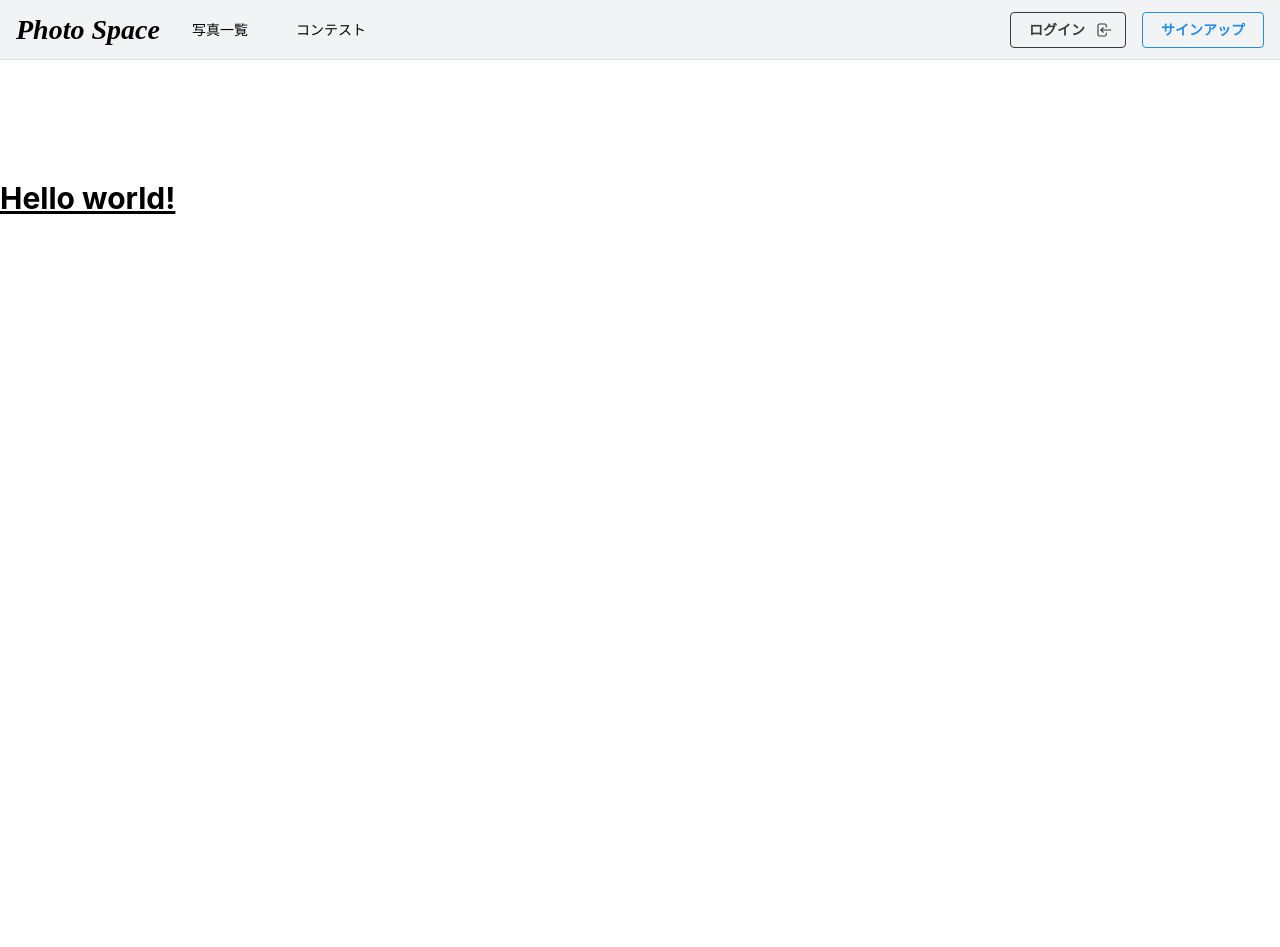
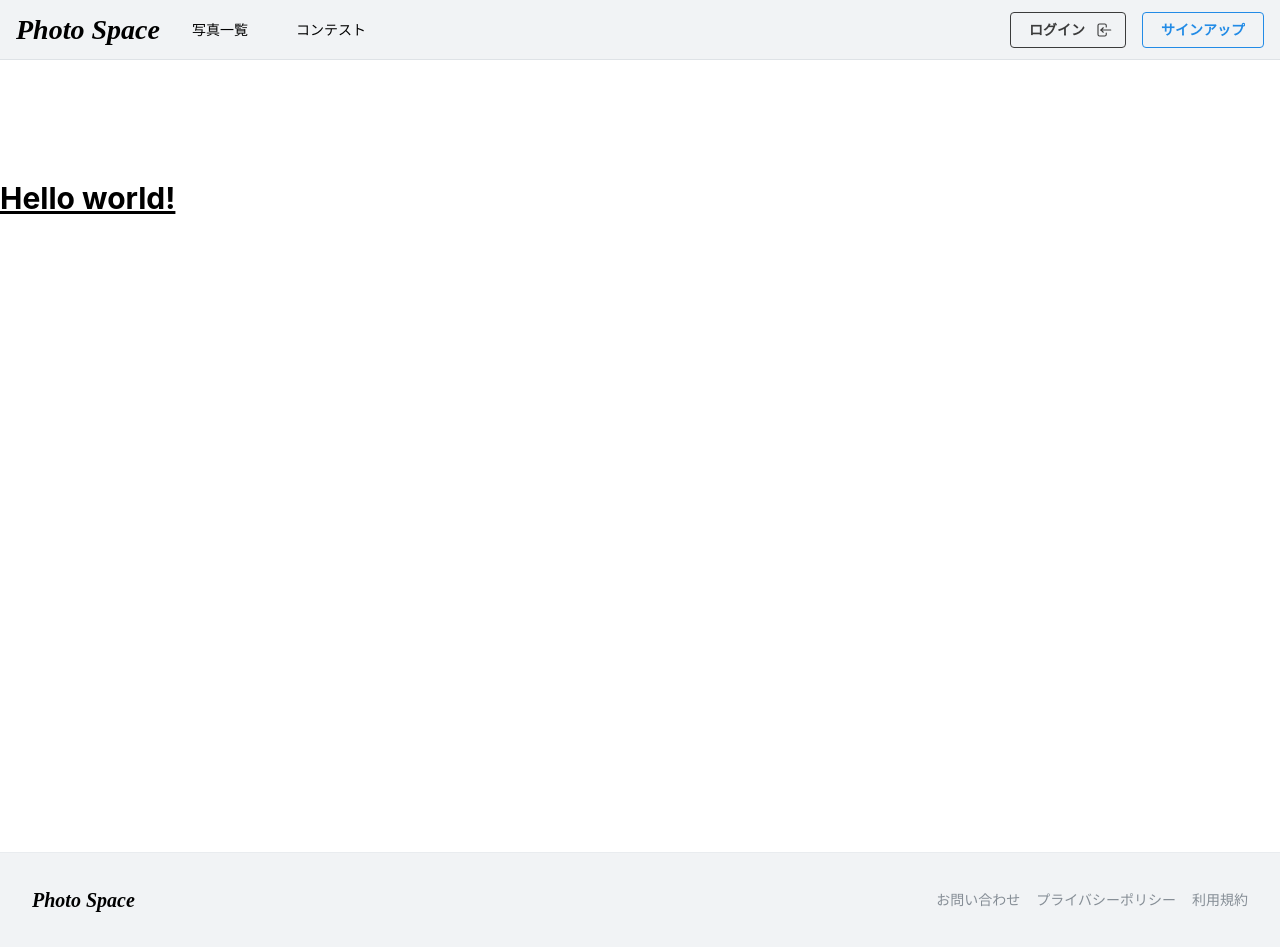
Before and after one commit to kyohei328/photoreco, a React (Vite) app in the folder frontend/: page / in a window 1280 px wide. Before the commit the page ends 800 px from the top, so only its background shows below. Built offline with nearby package versions, Linux system fonts and the light colour scheme.

Commit message:
add_footer

```diff
--- a/frontend/src/App.css
+++ b/frontend/src/App.css
@@ -4,9 +4,9 @@
   margin: 0 auto;
   padding: 2rem;
   text-align: center;
-}
+} */
 
-.logo {
+/* .logo {
   height: 6em;
   padding: 1.5em;
   will-change: filter;
--- a/frontend/src/App.tsx
+++ b/frontend/src/App.tsx
@@ -1,19 +1,28 @@
 
 import './App.css'
-import { Link } from "react-router-dom"
 import '@mantine/core/styles.css';
 import { MantineProvider } from '@mantine/core';
 import { Header } from './components/Header';
+import { Footer } from './components/Footer';
+import { css } from '@emotion/react'
+
+const Styles = ({
+  heightstyle: css ({
+    height: '69vh',
+  })
+})
+
 
 function App(): JSX.Element {
 
   return (
-     <MantineProvider>
+    <MantineProvider>
       <Header/>
         <div>
-          <h1 className="text-3xl font-bold underline">Hello world!</h1>
+          <h1  css={Styles.heightstyle} className="text-3xl font-bold underline">Hello world!</h1>
         </div>
-      </MantineProvider>
+      <Footer />
+    </MantineProvider>
   )
 }
 
--- /dev/null
+++ b/frontend/src/assets/FooterSimple.module.css
@@ -0,0 +1,25 @@
+.footer {
+  margin-top: rem(120px);
+  border-top: rem(1px) solid light-dark(var(--mantine-color-gray-2), var(--mantine-color-dark-5));
+  padding-left: var(--mantine-spacing-md);
+  padding-right: var(--mantine-spacing-md);
+}
+
+.inner {
+  display: flex;
+  justify-content: space-between;
+  align-items: center;
+  padding-top: var(--mantine-spacing-xl);
+  padding-bottom: var(--mantine-spacing-xl);
+  max-width: 100%;
+
+  @media (max-width: $mantine-breakpoint-xs) {
+    flex-direction: column;
+  }
+}
+
+.links {
+  @media (max-width: $mantine-breakpoint-xs) {
+    margin-top: var(--mantine-spacing-md);
+  }
+}
--- a/frontend/src/components/Footer.tsx
+++ b/frontend/src/components/Footer.tsx
@@ -0,0 +1,46 @@
+import { Container, Group, Anchor } from '@mantine/core';
+import classes from '../assets/FooterSimple.module.css';
+import { css } from '@emotion/react';
+
+const Styles = {
+  LogoStyle: css ({
+    fontSize: '20px',
+    fontWeight: 'bold',
+    fontFamily: 'Bodoni',
+    fontStyle: 'oblique 15deg',
+  }),
+  FooterStyle: css ({
+    backgroundColor: '#F1F3F5',
+  })
+}
+
+const links = [
+  { link: '#', label: 'お問い合わせ' },
+  { link: '#', label: 'プライバシーポリシー' },
+  { link: '#', label: '利用規約' },
+];
+
+export function Footer() {
+  const items = links.map((link) => (
+    <Anchor<'a'>
+      c="dimmed"
+      key={link.label}
+      href={link.link}
+      onClick={(event) => event.preventDefault()}
+      size="sm"
+    >
+      {link.label}
+    </Anchor>
+  ));
+
+  return (
+    <div css={Styles.FooterStyle} className={classes.footer}>
+      <Container className={classes.inner}>
+        <a css={Styles.LogoStyle} href='/'>
+          Photo Space
+        </a>
+        <Group className={classes.links}>{items}</Group>
+      </Container>
+    </div>
+  );
+}
--- a/frontend/src/index.css
+++ b/frontend/src/index.css
@@ -16,8 +16,10 @@
   -webkit-font-smoothing: antialiased;
   -moz-osx-font-smoothing: grayscale;
   -webkit-text-size-adjust: 100%;
-}
+} */
 
+
+/*
 a {
   font-weight: 500;
   color: #646cff;
--- a/frontend/src/main.tsx
+++ b/frontend/src/main.tsx
@@ -8,7 +8,7 @@ import { BrowserRouter } from 'react-router-dom';
 ReactDOM.createRoot(document.getElementById('root')!).render(
   <React.StrictMode>
     <BrowserRouter>
-      <App />
+        <App />
     </BrowserRouter>
   </React.StrictMode>,
 )
```
